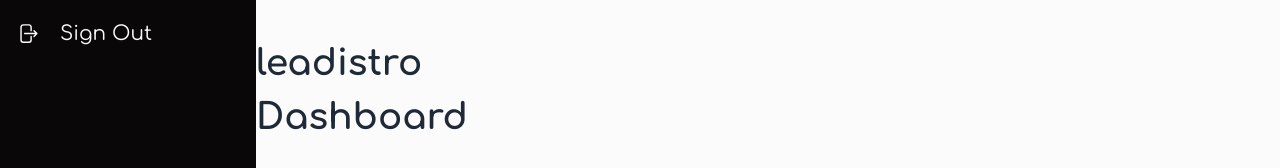
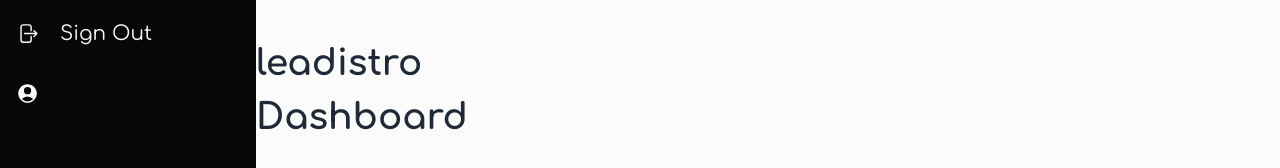
Before and after one commit to kalkey-dev-01/leadistro-web, a Next.js app: page /dashboard in a window 1280 px wide. Shown: the part 510-678 px from the top of the page. Built offline with nearby package versions, Linux system fonts and the light colour scheme; no server answers.

Commit message:
Added - Profile btn ui in Dashboard Drawer

```diff
--- a/src/templates/dashboardMain.tsx
+++ b/src/templates/dashboardMain.tsx
@@ -29,7 +29,7 @@
   return (
     <>
       <div
-        className={`${comfortaa.variable} ${poppins.variable} drawer-mobile drawer `}
+        className={`${comfortaa.variable} ${poppins.variable} drawer drawer-mobile `}
       >
         <input id="my-drawer-3" type="checkbox" className="drawer-toggle" />
         <div className="drawer-content flex flex-col">
@@ -67,7 +67,7 @@
           <label htmlFor="my-drawer-3" className="drawer-overlay">
             leadistro
           </label>
-          <ul className="menu w-64 items-center space-y-3 bg-leadistroDark py-10  font-poppins text-leadistroWhite">
+          <ul className="menu w-64 items-center space-y-4 bg-leadistroDark py-10 font-poppins  text-leadistroWhite md:space-y-3">
             <li className="flex flex-col items-center justify-center   ">
               <Image
                 src={logo}
@@ -250,7 +250,7 @@
                   }
                 }}
                 role="button"
-                className="btn-wide btn flex flex-row-reverse  items-center justify-end gap-5 font-comfortaa text-xl"
+                className="btn-wide btn flex flex-row-reverse items-center justify-end gap-5 font-comfortaa text-xl"
               >
                 <p>Sign Out</p>
                 <svg
@@ -265,6 +265,27 @@
                     strokeLinecap="round"
                     strokeLinejoin="round"
                     d="M15.75 9V5.25A2.25 2.25 0 0013.5 3h-6a2.25 2.25 0 00-2.25 2.25v13.5A2.25 2.25 0 007.5 21h6a2.25 2.25 0 002.25-2.25V15m3 0l3-3m0 0l-3-3m3 3H9"
+                  />
+                </svg>
+              </div>
+            </li>
+            <li>
+              <div
+                onClick={() => {}}
+                role="button"
+                className="btn-wide btn flex flex-row-reverse  items-center justify-end gap-5 font-comfortaa text-xl"
+              >
+                <p>{user?.displayName ?? user?.email}</p>
+                <svg
+                  xmlns="http://www.w3.org/2000/svg"
+                  viewBox="0 0 25 25"
+                  fill="currentColor"
+                  className="h-6 w-6"
+                >
+                  <path
+                    fillRule="evenodd"
+                    d="M18.685 19.097A9.723 9.723 0 0021.75 12c0-5.385-4.365-9.75-9.75-9.75S2.25 6.615 2.25 12a9.723 9.723 0 003.065 7.097A9.716 9.716 0 0012 21.75a9.716 9.716 0 006.685-2.653zm-12.54-1.285A7.486 7.486 0 0112 15a7.486 7.486 0 015.855 2.812A8.224 8.224 0 0112 20.25a8.224 8.224 0 01-5.855-2.438zM15.75 9a3.75 3.75 0 11-7.5 0 3.75 3.75 0 017.5 0z"
+                    clipRule="evenodd"
                   />
                 </svg>
               </div>
```
